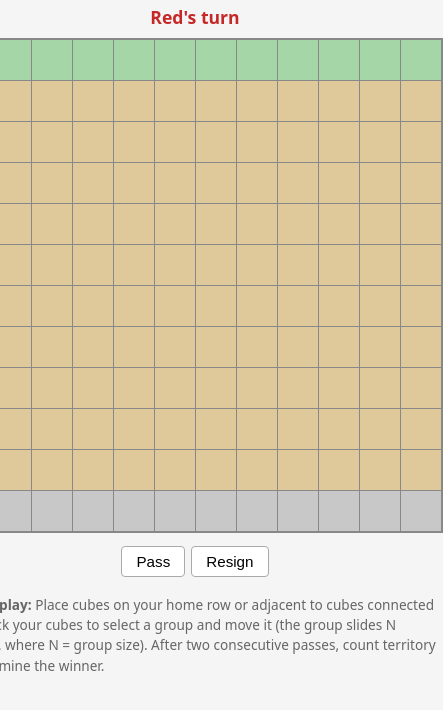
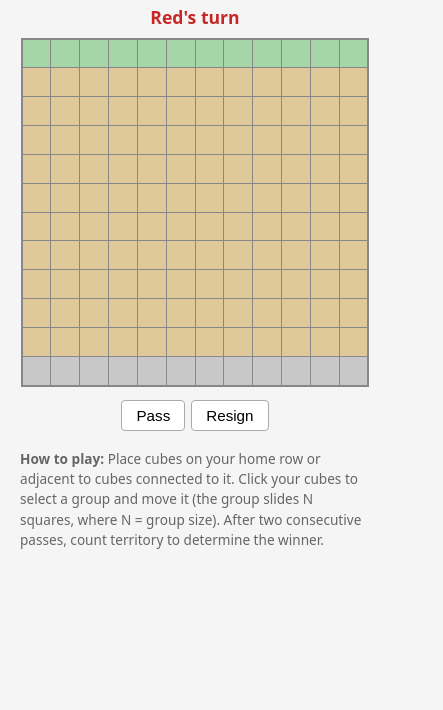
Before and after one commit to LeekAnarchism/beaver-dam-game, a website: page public/index.html in a window 390 px wide. Both pictures are taken after a click on the button "Local Multiplayer". Shown: the part 66-776 px from the top of the page, 443 px wide, since content can reach past the window. Drawn offline with Linux system fonts and the light colour scheme.

Commit message:
fix: mobile scaling

```diff
--- a/public/index.html
+++ b/public/index.html
@@ -14,6 +14,9 @@ body {
   background: #f5f5f5;
   user-select: none;
 }
+:root {
+  --cell: min(40px, calc((100vw - 56px) / 12));
+}
 #app { text-align: center; }
 h1 { margin-bottom: 8px; }
 #status {
@@ -29,15 +32,15 @@ h1 { margin-bottom: 8px; }
 }
 #board {
   display: inline-grid;
-  grid-template-columns: repeat(12, 40px);
-  grid-template-rows: repeat(12, 40px);
+  grid-template-columns: repeat(12, var(--cell));
+  grid-template-rows: repeat(12, var(--cell));
   gap: 1px;
   background: #888;
   border: 2px solid #888;
 }
 .cell {
-  width: 40px;
-  height: 40px;
+  width: var(--cell);
+  height: var(--cell);
   background: #dfc89a;
   position: relative;
 }
```
